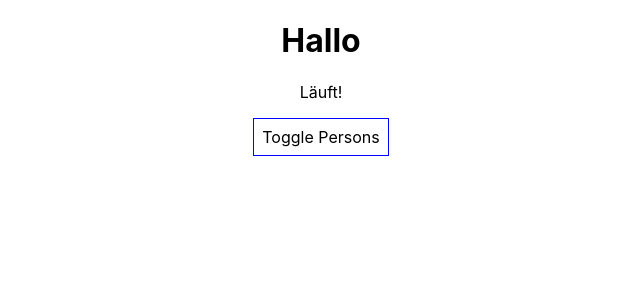
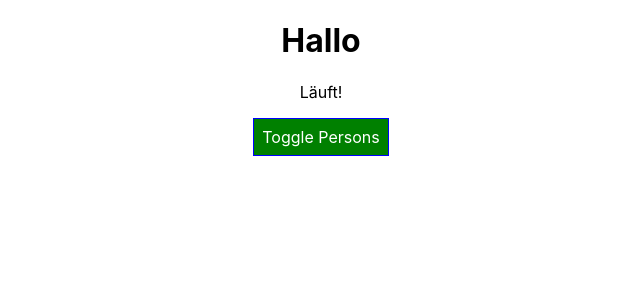
Before and after one commit to hartmann-dev/react-tut, a React (Create React App) app: page / in a window 1280 px wide. Shown: the top 300 px of the page, without its empty margins (319-959 px from the left). Built offline with nearby package versions, Linux system fonts and the light colour scheme.

Commit message:
Lesson 62

```diff
--- a/src/App.js
+++ b/src/App.js
@@ -56,7 +56,8 @@
 
   render() {
     const style = {
-      backgroundColor: "white",
+      backgroundColor: "green",
+      color: "white",
       font: "inherit",
       border: "1px solid blue",
       padding: "8px",
@@ -80,6 +81,7 @@
           })}
         </div>
       );
+      style.backgroundColor = "red";
     }
 
     return (
```
